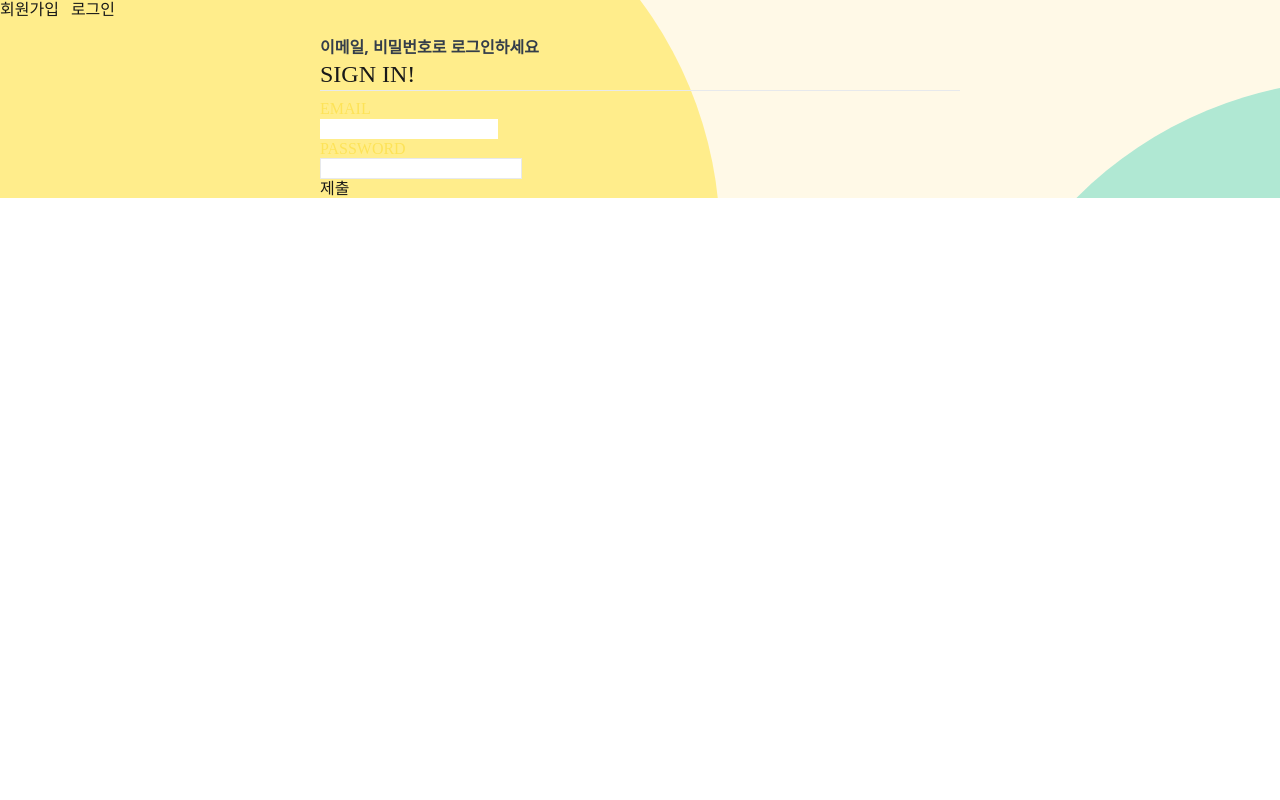
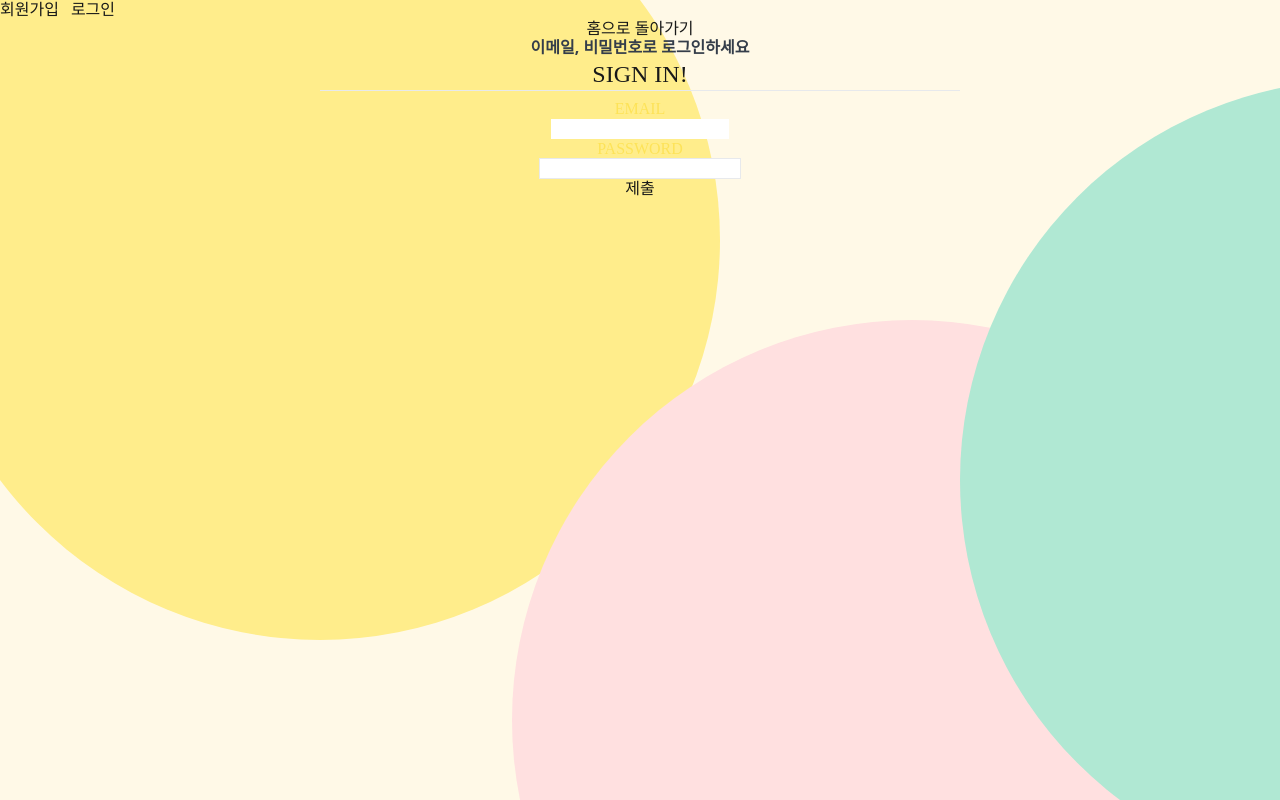
Before and after one commit to corgiccori97/myMemo, a React (Create React App) app: page /signin in a window 1280 px wide. Built offline with nearby package versions, Linux system fonts and the light colour scheme.

Commit message:
fix background

```diff
--- a/src/App.tsx
+++ b/src/App.tsx
@@ -7,6 +7,7 @@ import { useState, useEffect } from 'react';
 import Signout from './Routes/Signout';
 import { authenticatedState } from './atoms';
 import { useRecoilValue } from 'recoil';
+import Notebook from './Components/Notebook';
 
 // 페이지별
 function App() {
@@ -31,19 +32,22 @@ function App() {
   // }, []);
 
   return (
-    <div className="w-full max-h-full color-bg z-0">
+      <div className="w-full max-h-full color-bg">
         <div className="leaf leaf-1"></div>
         <div className="leaf leaf-2"></div>
         <div className="leaf leaf-3"></div>
         <div className="leaf leaf-4"></div>
         <div className="leaf leaf-5"></div>
+        <div className="h-screen text-center relative">
           <Header authenticated={ authenticated } />
           <Routes>
             <Route path="/" element={<Home />}></Route>
             <Route path="/join" element={<Join />}></Route>
             <Route path="/signin" element={<SignIn />}></Route>
             <Route path="/signout" element={<Signout />}></Route>
+            <Route path="/notebook/:id" element={<Notebook />}></Route>
           </Routes>
+        </div>
       </div>
   );
 }
--- a/src/Components/Add.tsx
+++ b/src/Components/Add.tsx
@@ -52,11 +52,12 @@ export default function Addbtn() {
         <button
         type="button"
         onClick={() => clickedAdd()}
-        className="rounded bg-primary px-6 pb-2 pt-2.5 text-8xl font-medium uppercase leading-normal transition duration-150 ease-in-out hover:bg-primary-600 hover:shadow-[0_8px_9px_-4px_rgba(59,113,202,0.3),0_4px_18px_0_rgba(59,113,202,0.2)] focus:bg-primary-600 focus:shadow-[0_8px_9px_-4px_rgba(59,113,202,0.3),0_4px_18px_0_rgba(59,113,202,0.2)] focus:outline-none focus:ring-0 active:bg-primary-700 active:shadow-[0_8px_9px_-4px_rgba(59,113,202,0.3),0_4px_18px_0_rgba(59,113,202,0.2)] dark:shadow-[0_4px_9px_-4px_rgba(59,113,202,0.5)] dark:hover:shadow-[0_8px_9px_-4px_rgba(59,113,202,0.2),0_4px_18px_0_rgba(59,113,202,0.1)] dark:focus:shadow-[0_8px_9px_-4px_rgba(59,113,202,0.2),0_4px_18px_0_rgba(59,113,202,0.1)] dark:active:shadow-[0_8px_9px_-4px_rgba(59,113,202,0.2),0_4px_18px_0_rgba(59,113,202,0.1)] text-blue-200 font-body water-text my-auto relative"
+        className="rounded bg-primary px-6 pb-2 pt-2.5 text-8xl font-medium uppercase leading-normal transition duration-150 ease-in-out hover:bg-primary-600 hover:shadow-[0_8px_9px_-4px_rgba(59,113,202,0.3),0_4px_18px_0_rgba(59,113,202,0.2)] focus:bg-primary-600 focus:shadow-[0_8px_9px_-4px_rgba(59,113,202,0.3),0_4px_18px_0_rgba(59,113,202,0.2)] focus:outline-none focus:ring-0 active:bg-primary-700 active:shadow-[0_8px_9px_-4px_rgba(59,113,202,0.3),0_4px_18px_0_rgba(59,113,202,0.2)] dark:shadow-[0_4px_9px_-4px_rgba(59,113,202,0.5)] dark:hover:shadow-[0_8px_9px_-4px_rgba(59,113,202,0.2),0_4px_18px_0_rgba(59,113,202,0.1)] dark:focus:shadow-[0_8px_9px_-4px_rgba(59,113,202,0.2),0_4px_18px_0_rgba(59,113,202,0.1)] dark:active:shadow-[0_8px_9px_-4px_rgba(59,113,202,0.2),0_4px_18px_0_rgba(59,113,202,0.1)] text-blue-200 font-body water-text my-auto relative text-gray-700"
         data-modal-target="addModal"
         data-modal-toggle="addModal"
         >
-            <ReactTypingEffect text={["ADDDDDDDDDD Something"]} />
+            ADDDDDDDDD YOUR MEMO
+            {/* <ReactTypingEffect text={["ADDDDDDDDDD Something"]} /> */}
         </button>
         {add ? (
             // 배경
--- a/src/Home.tsx
+++ b/src/Home.tsx
@@ -1,6 +1,6 @@
 import { useEffect, useState } from 'react';
 import { useForm } from 'react-hook-form';
-import Notebook from './Components/Notebook';
+import { Link } from 'react-router-dom';
 
 interface NotebookInfo {
     title: string;
@@ -21,7 +21,6 @@ function Home() {
         })
         .then(res => res.json())
         .then(json => {
-            console.log(json);
             setNotebooks(prev => [
                 ...prev,
                 ...json.map((j: {notebook_id: number; notebook_name: string }) => ({
@@ -60,8 +59,7 @@ function Home() {
     };
 
     return (
-        <div className="h-screen text-center relative">
-            <div>
+        <>
         <form onSubmit={handleSubmit(onSubmit)}>
             <label>
                 <input {...register("title", {
@@ -78,16 +76,11 @@ function Home() {
         <div className="flex flex-wrap mx-auto border border-dashed rounded-[50%] w-1/2 border-gray-400 justify-center body">
             {notebooks.map((notebook) => (
                 <div className=" bg-[#ffffff] m-2 p-2 rounded-xl cursor-pointer hover:ring-2 ring-blue-400">
-                            <span className="text-gray-700">
-                            {notebook.notebook_name}
-                            </span>
+                    <Link to={`/notebook/${notebook.notebook_id}`}>{notebook.notebook_name}</Link>
                 </div>
             ))}
         </div>
-            </div>
-
-
-        </div>
+        </>
     );
 }
 
--- a/src/Routes/Join.tsx
+++ b/src/Routes/Join.tsx
@@ -45,7 +45,7 @@ function Join() {
     return (
         <>
         <form
-        className="w-1/2 mx-auto relative"
+        className="w-1/2 mx-auto"
         onSubmit={handleSubmit(onSubmit)}
         name="userInfo">
             <h1 className="font-extrabold text-gray-800">회원가입하고 내 메모를 저장하세요</h1>
--- a/src/Routes/SignIn.tsx
+++ b/src/Routes/SignIn.tsx
@@ -56,7 +56,7 @@ function SignIn() {
             <Link to="/">홈으로 돌아가기</Link>
         </button>
         <form
-        className="w-1/2 mx-auto relative"
+        className="w-1/2 mx-auto"
         onSubmit={handleSubmit(onSubmit)}
         name="loginInfo">
             <h1 className="font-extrabold text-gray-800">이메일, 비밀번호로 로그인하세요</h1>
--- a/src/index.css
+++ b/src/index.css
@@ -109,7 +109,6 @@ a {
   height: 50rem;
   position: absolute;
   background-color: transparent;
-  z-index: 0;
 }
 
 .leaf:nth-child(1) {
```
Lines whose indentation alone changed are shown as unchanged.
